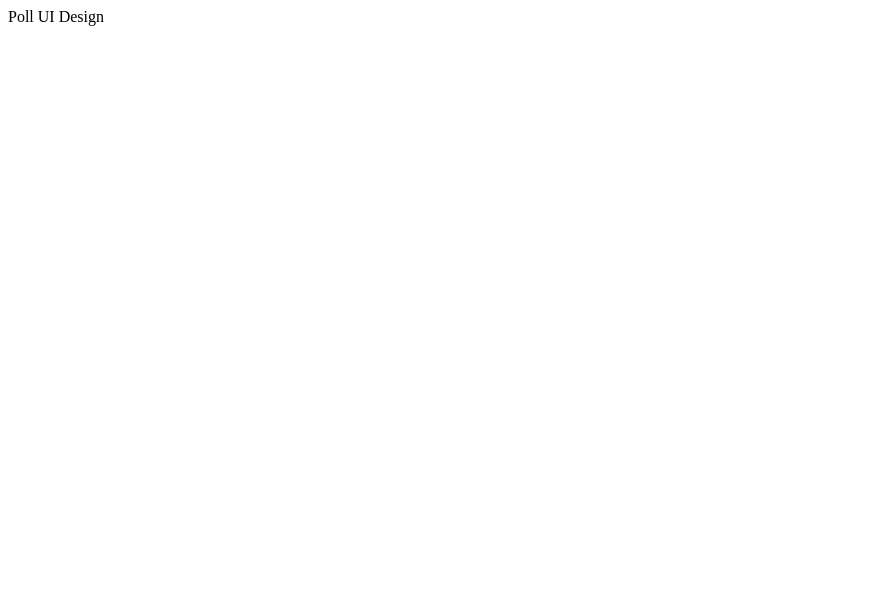
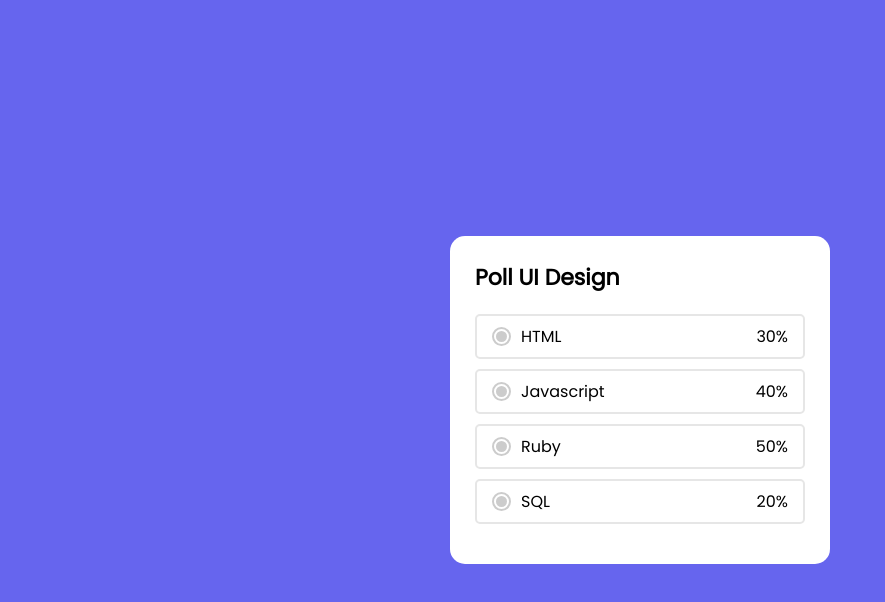
Before and after one commit to robkondrat/poll_ui_design, a plain HTML site: page index.html in a window 1280 px wide. Shown: the whole page, without its empty margins (0-885 px from the left). Drawn offline with Linux system fonts and the light colour scheme.

Commit message:
style poll layout

```diff
--- a/index.html
+++ b/index.html
@@ -9,6 +9,48 @@
 <body>
   <div class="wrapper">
     <header>Poll UI Design</header>
+    <div class="poll-area">
+      <label for="">
+        <div class="row">
+          <div class="column">
+            <span class="circle"></span>
+            <span class="text">HTML</span>
+          </div>
+          <span class="percent">30%</span>
+        </div>
+        <div class="progress"></div>
+      </label>
+      <label for="">
+        <div class="row">
+          <div class="column">
+            <span class="circle"></span>
+            <span class="text">Javascript</span>
+          </div>
+          <span class="percent">40%</span>
+        </div>
+        <div class="progress"></div>
+      </label>
+      <label for="">
+        <div class="row">
+          <div class="column">
+            <span class="circle"></span>
+            <span class="text">Ruby</span>
+          </div>
+          <span class="percent">50%</span>
+        </div>
+        <div class="progress"></div>
+      </label>
+      <label for="">
+        <div class="row">
+          <div class="column">
+            <span class="circle"></span>
+            <span class="text">SQL</span>
+          </div>
+          <span class="percent">20%</span>
+        </div>
+        <div class="progress"></div>
+      </label>
+    </div>
   </div>
 </body>
 </html>
--- a/style.css
+++ b/style.css
@@ -0,0 +1,67 @@
+@import url('https://fonts.googleapis.com/css2?family=Poppins');
+* {
+  margin: 0;
+  padding: 0;
+  box-sizing: border-box;
+  font-family: 'Poppins', sans-serif;
+}
+body{
+  display: flex;
+  align-items: center;
+  justify-content: center;
+  min-height: 100vh;
+  background: #6665ee;
+}
+.wrapper {
+  background: #fff;
+  border-radius: 15px;
+  max-width: 380px;
+  width: 100%;
+  padding: 25px;
+}
+.wrapper header {
+  font-size: 22px;
+  font-weight: 600;
+}
+.wrapper .poll-area {
+  margin: 20px 0 15px 0;
+}
+.poll-area label{
+  display: block;
+  border-radius: 5px;
+  margin-bottom: 10px;
+  border: 2px solid #e6e6e6;
+  padding: 8px 15px;
+}
+label .row {
+  display: flex;
+  justify-content: space-between;
+}
+label .row .column {
+  display: flex;
+  align-items: center;
+
+}
+label .row .circle {
+  height: 19px;
+  width: 19px;
+  position: relative;
+  display: block;
+  margin-right: 10px;
+  border: 2px solid #ccc;
+  border-radius: 50%;
+}
+.row .circle::after {
+  content: "";
+  position: absolute;
+  height: 11px;
+  width: 11px;
+  background: #ccc;
+  top: 2px;
+  left: 2px;
+  border-radius: inherit;
+}
+label .row span {
+  font-size: 16px;
+  font-weight: 500;
+}
```
